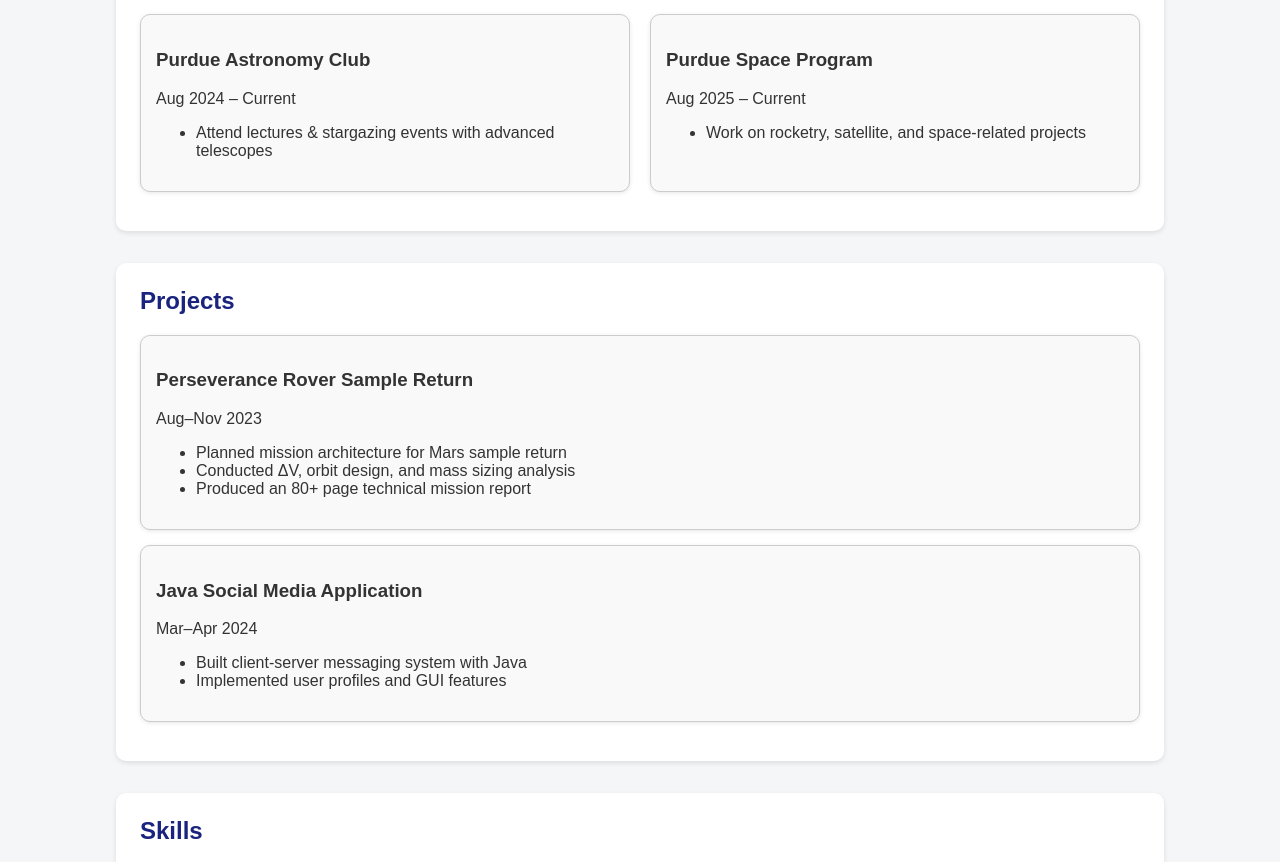
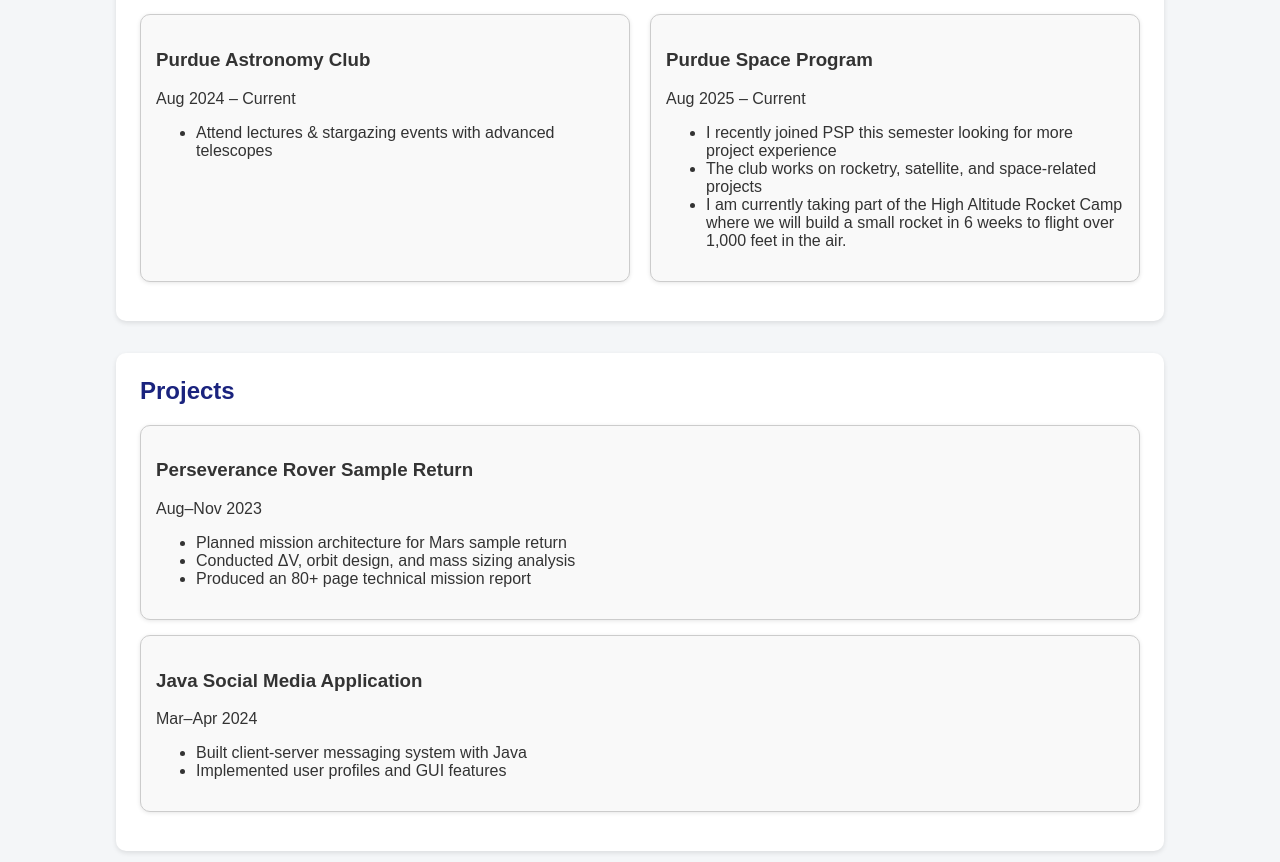
Before and after one commit to WillWalters1/WillWalters.github.io, a plain HTML site: page index.html in a window 1280 px wide. Shown: the part 1140-2002 px from the top of the page. Drawn offline with Linux system fonts and the light colour scheme.

Commit message:
Update index.html

```diff
--- a/index.html
+++ b/index.html
@@ -252,7 +252,10 @@
       <h3>Purdue Space Program</h3>
       <p>Aug 2025 – Current</p>
       <ul>
-        <li>Work on rocketry, satellite, and space-related projects</li>
+        <li>I recently joined PSP this semester looking for more project experience</li>
+        <li>The club works on rocketry, satellite, and space-related projects</li>
+        <li>I am currently taking part of the High Altitude Rocket Camp where we will build
+          a small rocket in 6 weeks to flight over 1,000 feet in the air.</li>
       </ul>
     </div>
   </div>
```
